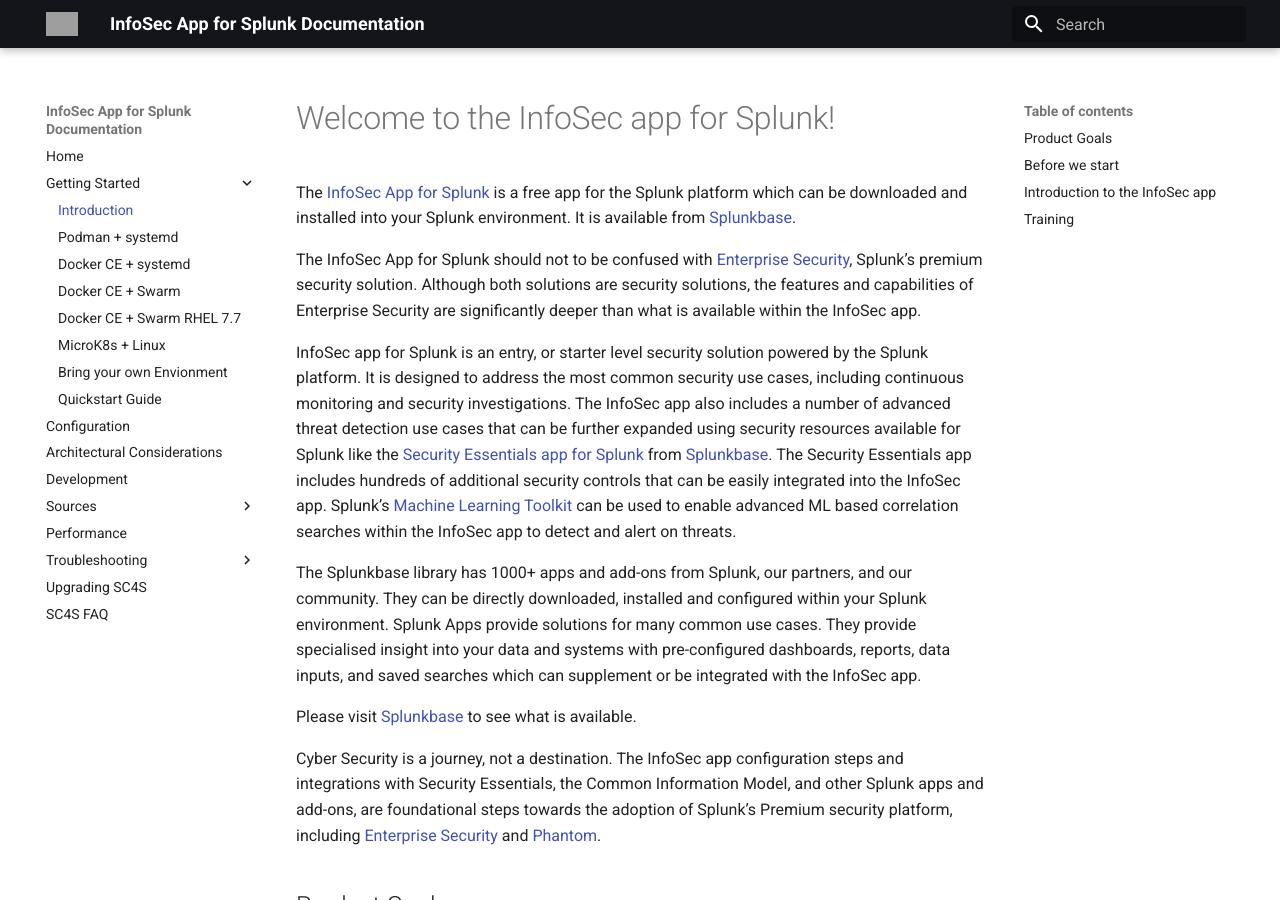
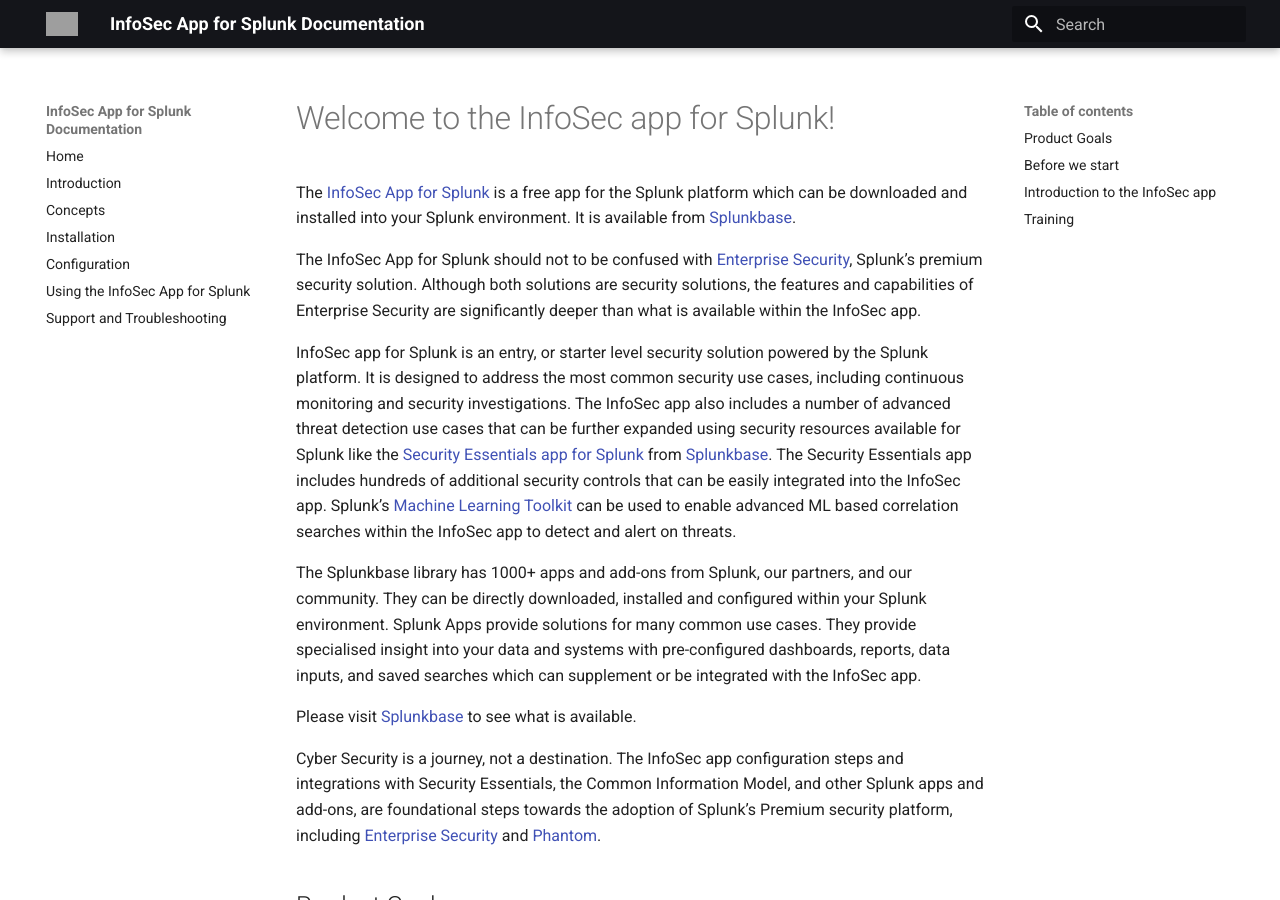
Before and after one commit to philwild/infosecdocs, an MkDocs documentation site: the page built from docs/1 - Introduction.md, in a window 1280 px wide and 900 px high. Built offline with MkDocs 1.6.1 and Material for MkDocs 9.7.7, drawn with Linux system fonts in a browser that asks for light colours; part of the change alters nothing that is shown; grey boxes are pictures that could not be loaded.

Commit message:
Update mkdocs.yml

```diff
--- a/mkdocs.yml
+++ b/mkdocs.yml
@@ -2,54 +2,12 @@ site_name: InfoSec App for Splunk Documentation
 
 nav:
   - Home: "README.md"
-  - Getting Started:
-      - "Introduction": "1 - Introduction.md"
-      - "Podman + systemd": "gettingstarted/podman-systemd-general.md"
-      - "Docker CE + systemd": "gettingstarted/docker-systemd-general.md"
-      - "Docker CE + Swarm": "gettingstarted/docker-swarm-general.md"
-      - "Docker CE + Swarm RHEL 7.7": "gettingstarted/docker-swarm-rhel7.md"
-      - "MicroK8s + Linux": "gettingstarted/k8s-microk8s.md"
-      - "Bring your own Envionment": "gettingstarted/byoe-rhel8.md"
-      - "Quickstart Guide": "gettingstarted/quickstart_guide.md"
-  - Configuration: "configuration.md"
-  - Architectural Considerations: "architecture.md"
-  - Development: "developing/index.md"
-  - Sources:
-      - About: sources/index.md
-      - Brocade: sources/Brocade/index.md
-      - Checkpoint: sources/Checkpoint/index.md
-      - Cisco: sources/Cisco/index.md
-      - Citrix: sources/Citrix/index.md
-      - "Common Event Format": sources/CommonEventFormat/index.md
-      - CyberArk: sources/CyberArk/index.md
-      - "Dell RSA": sources/Dell_RSA/index.md
-      - F5: sources/F5/index.md
-      - Forcepoint: sources/Forcepoint/index.md
-      - Fortinet: sources/Fortinet/index.md
-      - Imperva: sources/Imperva/index.md
-      - InfoBlox: sources/InfoBlox/index.md
-      - Juniper: sources/Juniper/index.md
-      - Loggen: sources/Loggen/index.md
-      - McAfee: sources/McAfee/index.md
-      - Microfocus: sources/Microfocus/index.md
-      - Nix: sources/nix/index.md
-      - "Palo Alto Networks": sources/PaloaltoNetworks/index.md
-      - "pfSense": sources/Pfsense/index.md
-      - Proofpoint: sources/Proofpoint/index.md
-      - Schneider: sources/Schneider/index.md
-      - Splunk: sources/Splunk/index.md
-      - Symantec: sources/Symantec/index.md
-      - Trend: sources/Trend/index.md
-      - Ubiquiti: sources/Ubiquiti/index.md
-      - Vectra: sources/Vectra/index.md
-      - VMware: sources/VMWare/index.md
-      - Zscaler: sources/Zscaler/index.md
-  - Performance: "performance.md"
-  - Troubleshooting:
-      - SC4S Startup and Validation: "troubleshooting/troubleshoot_SC4S_server.md"
-      - SC4S Logging and Troubleshooting Resources: "troubleshooting/troubleshoot_resources.md"
-  - "Upgrading SC4S": "upgrade.md"
-  - "SC4S FAQ": "faq.md"
+  - "Introduction": "docs/1 - Introduction.md"
+  - "Concepts": "docs/2 - Concepts.md"
+  - "Installation": "docs/3 - Installation.md"
+  - "Configuration": "docs/4 - Configuration.md"
+  - "Using the InfoSec App for Splunk": "docs/5 - UsingInfoSec.md"
+  - "Support and Troubleshooting": "docs/6 - Support.md"
 
 markdown_extensions:
   - toc:
```
